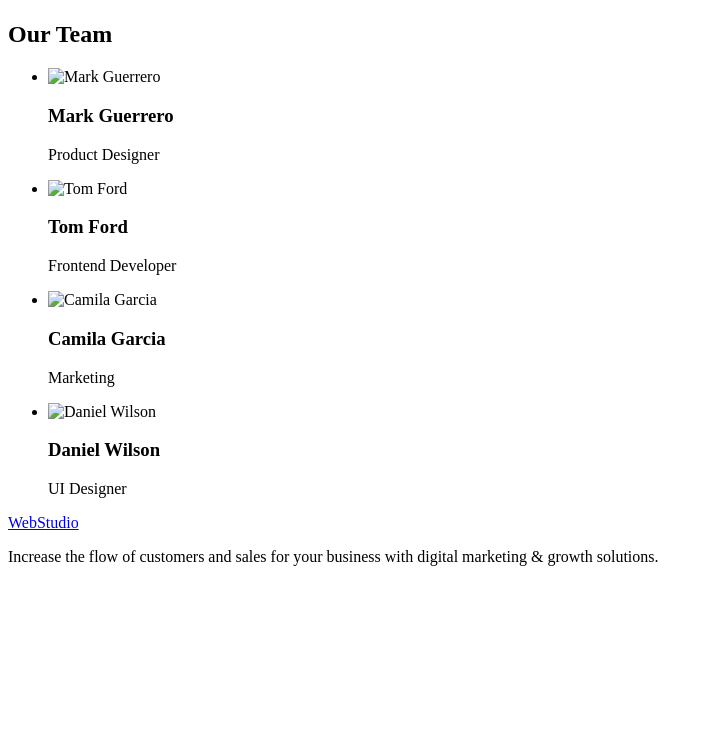
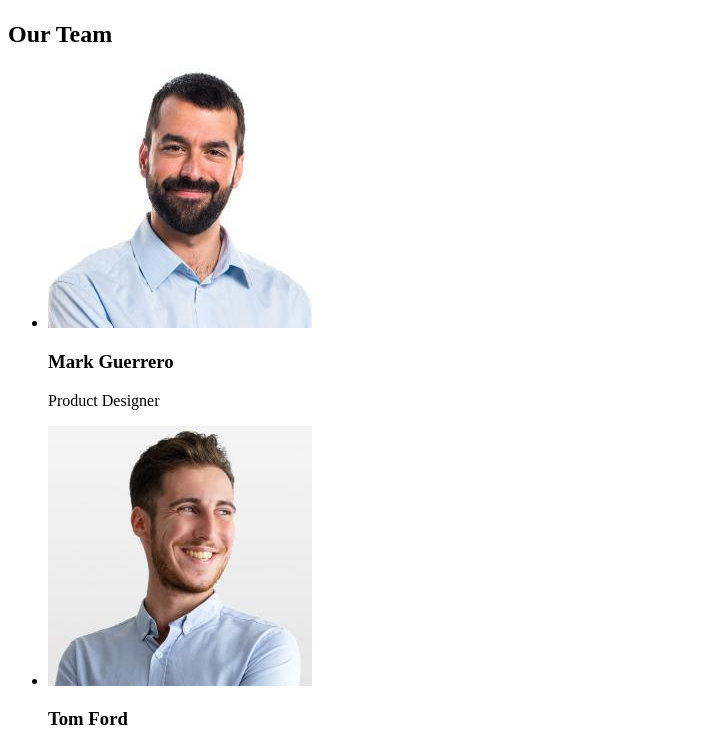
Before and after one commit to KatrinMoys/goit-markup-hw-01, a plain HTML site: page index.html in a window 1280 px wide. Shown: the part 1523-2260 px from the top of the page, without its empty margins (0-713 px from the left). Before the commit the page ends 2105 px from the top, so only its background shows below. Drawn offline with Linux system fonts and the light colour scheme.

Commit message:
jpeg - jpg

```diff
--- a/index.html
+++ b/index.html
@@ -98,7 +98,7 @@
         <h2 class="section-title">Our Team</h2>
         <ul class="team-list">
           <li class="team-item">
-            <img src="./images/team/mark-guerrero.jpeg"
+            <img src="./images/team/mark-guerrero.jpg"
             alt="Mark Guerrero"
             width="264"
             height="260"
@@ -107,7 +107,7 @@
             <p>Product Designer</p>
           </li>
           <li class="team-item">
-            <img src="./images/team/tom-ford.jpeg"
+            <img src="./images/team/tom-ford.jpg"
             alt="Tom Ford"
             width="264"
             height="260"
@@ -116,7 +116,7 @@
             <p>Frontend Developer</p>
           </li>
           <li class="team-item">
-            <img src="./images/team/camila-garcia.jpeg"
+            <img src="./images/team/camila-garcia.jpg"
             alt="Camila Garcia"
             width="264"
             height="260"
@@ -125,7 +125,7 @@
         <p>Marketing</p>
           </li>
           <li class="team-item">
-            <img src="./images/team/daniel-wilson.jpeg"
+            <img src="./images/team/daniel-wilson.jpg"
             alt="Daniel Wilson"
             width="264"
             height="260"
```
